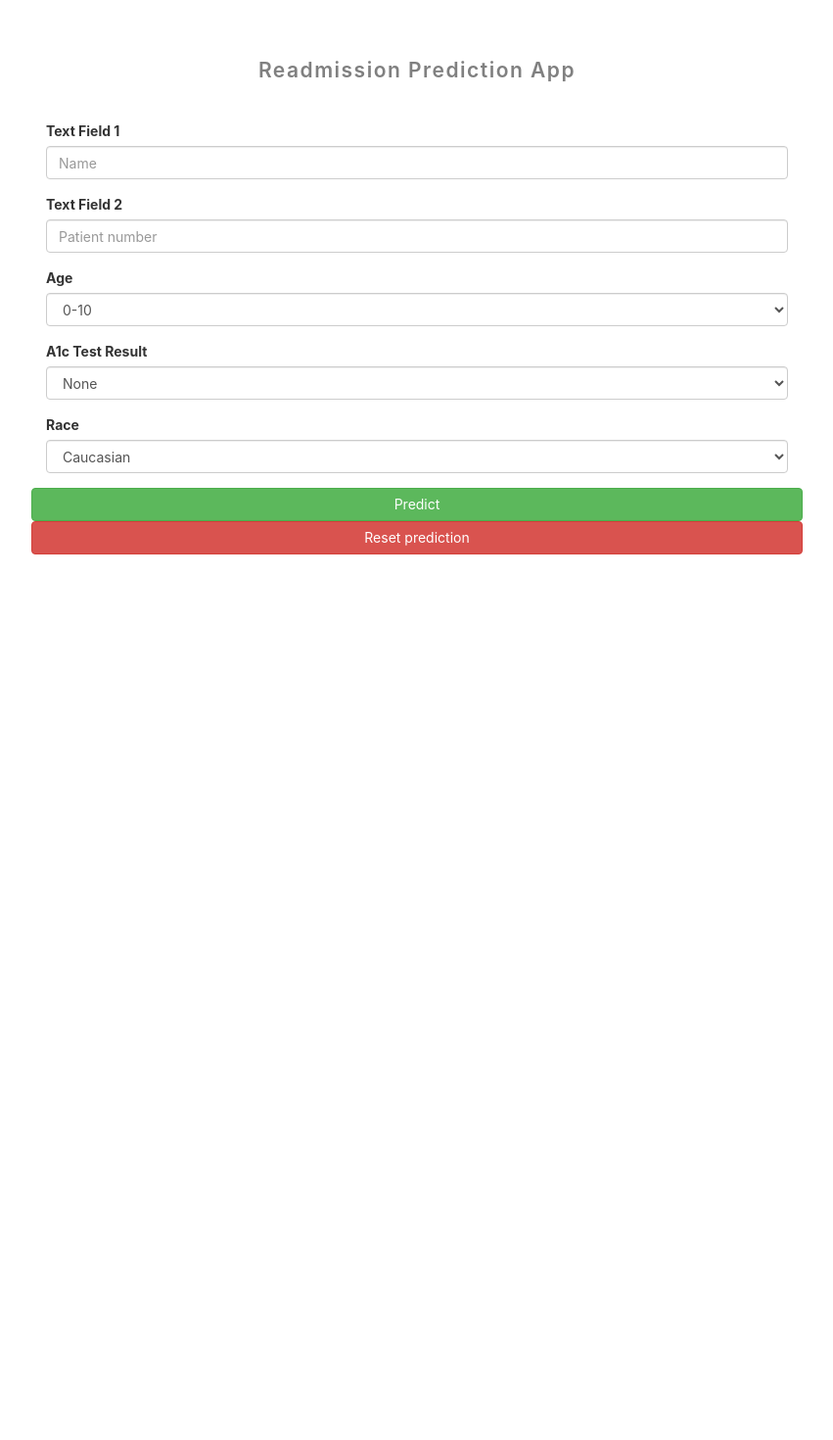
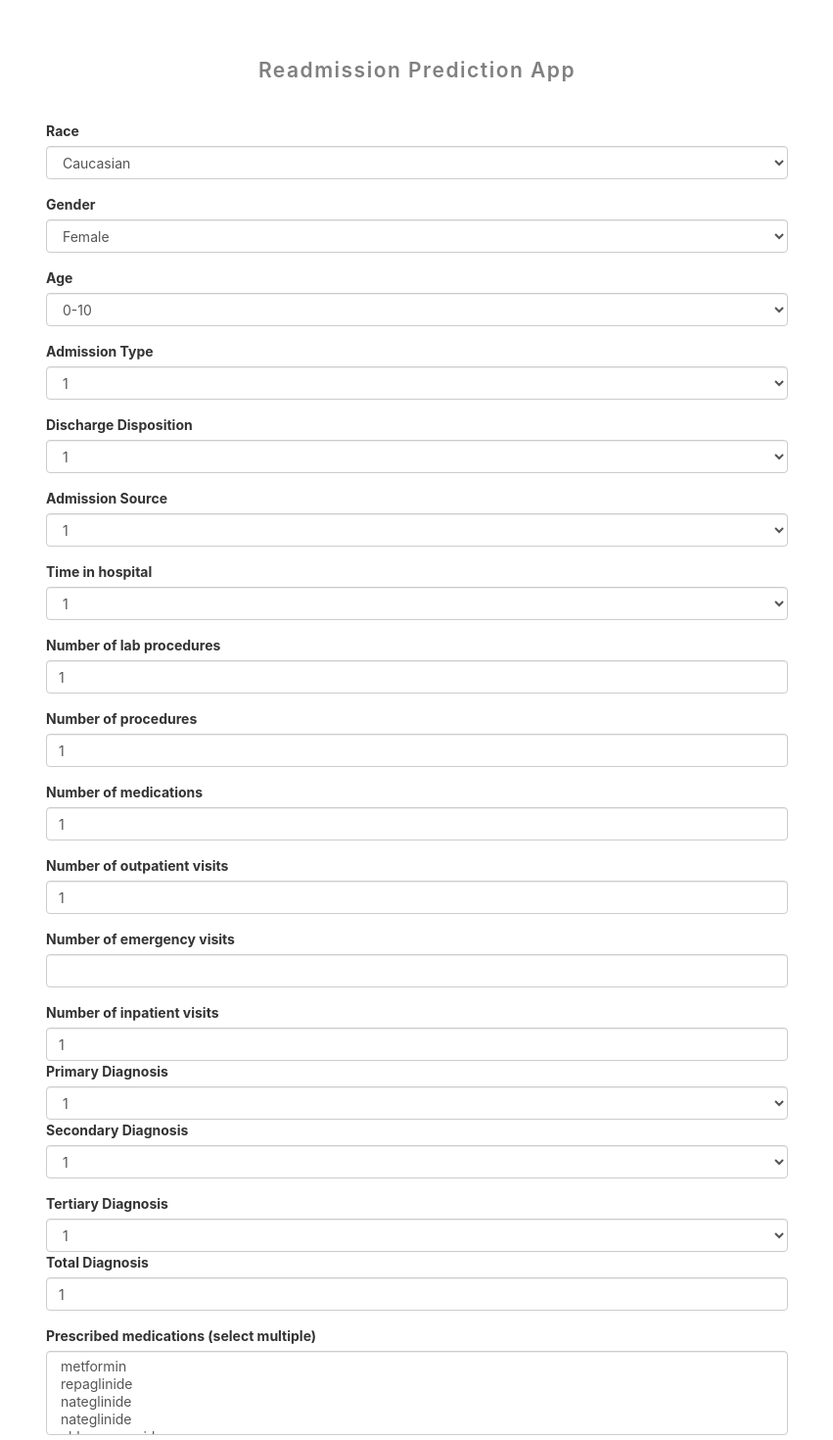
Before and after one commit to deCODE-PointClickCare/Front-Back-End, a React (Create React App) app in the folder frontend/: page /ReadmissionForm in a window 1280 px wide. Shown: the part 40-1510 px from the top of the page at 98% size, without its empty margins (214-1065 px from the left). Before the commit the page ends 800 px from the top, so only its background shows below. Built offline with nearby package versions, Linux system fonts and the light colour scheme.

Commit message:
update form with new fields

```diff
--- a/frontend/src/ReadmissionForm.js
+++ b/frontend/src/ReadmissionForm.js
@@ -14,11 +14,42 @@ class ReadmissionForm extends Component {
     this.state = {
       isLoading: false,
       formData: {
-        textfield1: "",
-        textfield2: "",
-        select1: 1,
-        select2: 1,
-        select3: 1,
+        race: "Caucasian",
+        gender: "Female",
+        age: 1,
+        admission_type_id: 1,
+        discharge_disposition_id: 1,
+        admission_source_id: 1,
+        time_in_hospital: 1,
+        num_lab_procedures: 1,
+        num_procedures: 1,
+        num_medications: 1,
+        number_outpatient: 1,
+        number_inpatient: 1,
+        diag_1: 1,
+        diag_2: 1,
+        diag_3: 1,
+        number_diagnosis: 1,
+        max_glu_serum: 1,
+        a1cresult: 1,
+        metformin: 1,
+        repaglinide: 1,
+        nateglinide: 1,
+        chlorpropamide: 1,
+        glimepiride: 1,
+        acetohexamide: 1,
+        glipizide: 1,
+        glyburide: 1,
+        tolbutamide: 1,
+        pioglitazone: 1,
+        rosiglitazone: 1,
+        acarbose: 1,
+        miglitol: 1,
+        troglitazone: 1,
+        tolazamide: 1,
+        examide: 1,
+        citoglipton: 1,
+        insulin: 1
       },
       result: "",
     };
@@ -35,6 +66,7 @@ class ReadmissionForm extends Component {
   };
 
   handlePredictClick = (event) => {
+
     const formData = this.state.formData;
     this.setState({ isLoading: true });
     fetch("http://127.0.0.1:5000/prediction/", {
@@ -62,7 +94,6 @@ class ReadmissionForm extends Component {
     const isLoading = this.state.isLoading;
     const formData = this.state.formData;
     const result = this.state.result;
-
     return (
       <Container>
         <div>
@@ -72,25 +103,34 @@ class ReadmissionForm extends Component {
           <Form>
             <Form.Row>
               <Form.Group as={Col}>
-                <Form.Label>Text Field 1</Form.Label>
+                <Form.Label>Race</Form.Label>
                 <Form.Control
-                  type="text"
-                  placeholder="Name"
-                  name="textfield1"
-                  value={formData.textfield1}
+                  as="select"
+                  value={formData.race}
+                  name="race"
                   onChange={this.handleChange}
-                />
+                >
+                  <option>Caucasian</option>
+                  <option>African American</option>
+                  <option>Asian</option>
+                  <option>Hispanic</option>
+                  <option>Other</option>
+                </Form.Control>
               </Form.Group>
               <Form.Group as={Col}>
-                <Form.Label>Text Field 2</Form.Label>
+                <Form.Label>Gender</Form.Label>
                 <Form.Control
-                  type="text"
-                  placeholder="Patient number"
-                  name="textfield2"
-                  value={formData.textfield2}
+                  as="select"
+                  value={formData.gender}
+                  name="gender"
                   onChange={this.handleChange}
-                />
+                >
+                  <option>Female</option>
+                  <option>Male</option>
+                  <option>Other</option>
+                </Form.Control>
               </Form.Group>
+
             </Form.Row>
             <Form.Row>
               <Form.Group as={Col}>
@@ -112,33 +152,193 @@ class ReadmissionForm extends Component {
                   <option>100+</option>
                 </Form.Control>
               </Form.Group>
-              <Form.Group as={Col}>
-                <Form.Label>A1c Test Result</Form.Label>
+               <Form.Group as={Col}>
+                <Form.Label>Admission Type</Form.Label>
                 <Form.Control
                   as="select"
-                  value={formData.select2}
-                  name="select2"
+                  value={formData.admission_type_id}
+                  name="admission_type_id"
                   onChange={this.handleChange}
                 >
-                  <option>None</option>
-                  <option> Greater than 8 </option>
-                  <option> Greater than 7</option>
-                  <option>Normal</option>
+                  <option>1</option>
+                  <option>2</option>
+                  <option>3</option>
+                  <option>4</option>
+                  <option>6</option>
                 </Form.Control>
               </Form.Group>
-              <Form.Group as={Col}>
-                <Form.Label>Race</Form.Label>
+               <Form.Group as={Col}>
+                <Form.Label>Discharge Disposition</Form.Label>
                 <Form.Control
                   as="select"
-                  value={formData.select3}
-                  name="select3"
+                  value={formData.discharge_disposition_id}
+                  name="discharge_disposition_id"
                   onChange={this.handleChange}
                 >
-                  <option> Caucasian</option>
-                  <option> Asian</option>
-                  <option> African American</option>
-                  <option> Hispanic</option>
-                  <option> Other</option>
+                  <option>1</option>
+                  <option>2</option>
+                  <option>3</option>
+                  <option>4</option>
+                  <option>6</option>
+                </Form.Control>
+              </Form.Group>
+            <Form.Group as={Col}>
+                <Form.Label>Admission Source</Form.Label>
+                <Form.Control
+                  as="select"
+                  value={formData.admission_source_id}
+                  name="admission_source_id"
+                  onChange={this.handleChange}
+                >
+                  <option>1</option>
+                  <option>2</option>
+                  <option>3</option>
+                  <option>4</option>
+                  <option>6</option>
+                </Form.Control>
+              </Form.Group>
+             <Form.Group as={Col}>
+                <Form.Label>Time in hospital</Form.Label>
+                <Form.Control
+                  as="select"
+                  value={formData.time_in_hospital}
+                  name="time_in_hospital"
+                  onChange={this.handleChange}
+                >
+                  <option>1</option>
+                  <option>2</option>
+                  <option>3</option>
+                  <option>4</option>
+                  <option>6</option>
+                </Form.Control>
+              </Form.Group>
+            <Form.Group as={Col}>
+                <Form.Label>Number of lab procedures</Form.Label>
+                <Form.Control
+                  type="text"
+                  value={formData.num_lab_procedures}
+                  name="num_lab_procedures"
+                  onChange={this.handleChange}
+                />
+              </Form.Group>
+            <Form.Group as={Col}>
+                <Form.Label>Number of procedures</Form.Label>
+                <Form.Control
+                  type="text"
+                  value={formData.num_procedures}
+                  name="num_procedures"
+                  onChange={this.handleChange}
+                />
+              </Form.Group>
+             <Form.Group as={Col}>
+                <Form.Label>Number of medications</Form.Label>
+                <Form.Control
+                  type="text"
+                  value={formData.num_medications}
+                  name="num_medications"
+                  onChange={this.handleChange}
+                />
+              </Form.Group>
+            <Form.Group as={Col}>
+                <Form.Label>Number of outpatient visits</Form.Label>
+                <Form.Control
+                  type="text"
+                  value={formData.number_outpatient}
+                  name="number_outpatient"
+                  onChange={this.handleChange}
+                />
+              </Form.Group>
+            <Form.Group as={Col}>
+                <Form.Label>Number of emergency visits</Form.Label>
+                <Form.Control
+                  type="text"
+                  value={formData.num_emergency}
+                  name="num_emergency"
+                  onChange={this.handleChange}
+                />
+              </Form.Group>
+             <Form.Group as={Col}>
+                <Form.Label>Number of inpatient visits</Form.Label>
+                <Form.Control
+                  type="text"
+                  value={formData.number_inpatient}
+                  name="number_inpatient"
+                  onChange={this.handleChange}
+                />
+             <Form.Group as={Col}>
+                <Form.Label>Primary Diagnosis</Form.Label>
+                <Form.Control
+                  as="select"
+                  value={formData.diag_1}
+                  name="diag_1"
+                  onChange={this.handleChange}
+                >
+                  <option>1</option>
+                  <option>2</option>
+                  <option>3</option>
+                  <option>4</option>
+                  <option>6</option>
+                </Form.Control>
+                <Form.Label>Secondary Diagnosis</Form.Label>
+                <Form.Control
+                  as="select"
+                  value={formData.diag_2}
+                  name="diag_2"
+                  onChange={this.handleChange}
+                >
+                  <option>1</option>
+                  <option>2</option>
+                  <option>3</option>
+                  <option>4</option>
+                  <option>6</option>
+                </Form.Control>
+              </Form.Group>
+                <Form.Label>Tertiary Diagnosis</Form.Label>
+                <Form.Control
+                  as="select"
+                  value={formData.diag_3}
+                  name="diag_3"
+                  onChange={this.handleChange}
+                >
+                  <option>1</option>
+                  <option>2</option>
+                  <option>3</option>
+                  <option>4</option>
+                  <option>6</option>
+                </Form.Control>
+                 <Form.Label>Total Diagnosis</Form.Label>
+                <Form.Control
+                  type="text"
+                  value={formData.number_diagnosis}
+                  name="number_diagnosis"
+                  placeholder = "number of diagnosis"
+                  onChange={this.handleChange}
+                />
+              </Form.Group>
+              <Form.Group>
+                <Form.Label>Prescribed medications (select multiple)</Form.Label>
+                <Form.Control
+                    name="metformin"
+                    onChange = {this.handleChange}
+                    as="select" multiple>
+                  <option>metformin</option>
+                  <option>repaglinide</option>
+                  <option>nateglinide</option>
+                  <option>nateglinide</option>
+                   <option>chlorpropamide</option>
+                  <option>glimepiride</option>
+                  <option>acetohexamide</option>
+                  <option>glipizide</option>
+                  <option>glyburide</option>
+                  <option>tolbutamide</option>
+                   <option>pioglitazone</option>
+                  <option>rosiglitazone</option>
+                  <option>acarbose</option>
+                  <option>miglitol</option>
+                  <option>troglitazone</option>
+                  <option>tolazamide</option>
+                  <option>examide</option>
+                  <option>citoglipton</option>
                 </Form.Control>
               </Form.Group>
             </Form.Row>
```
